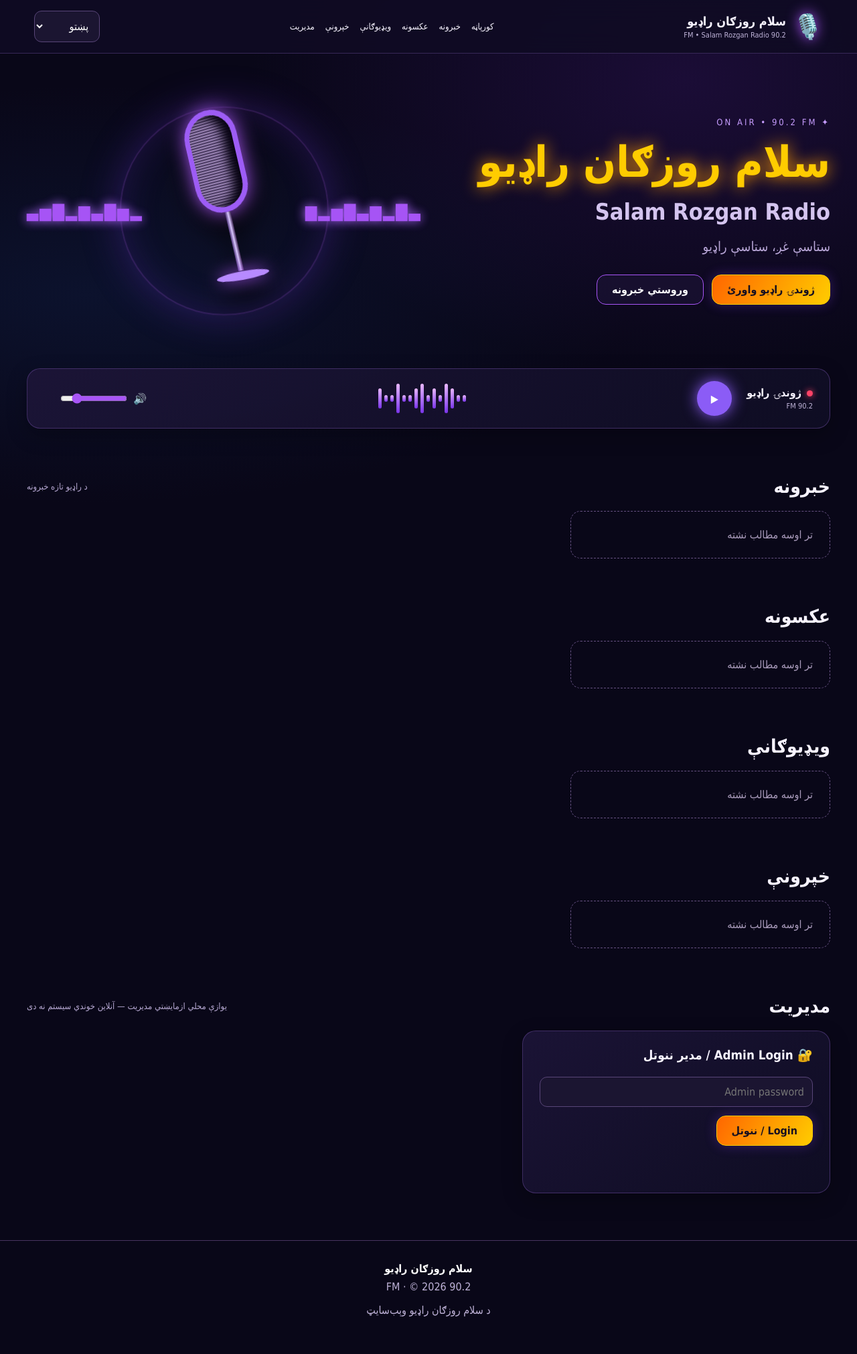
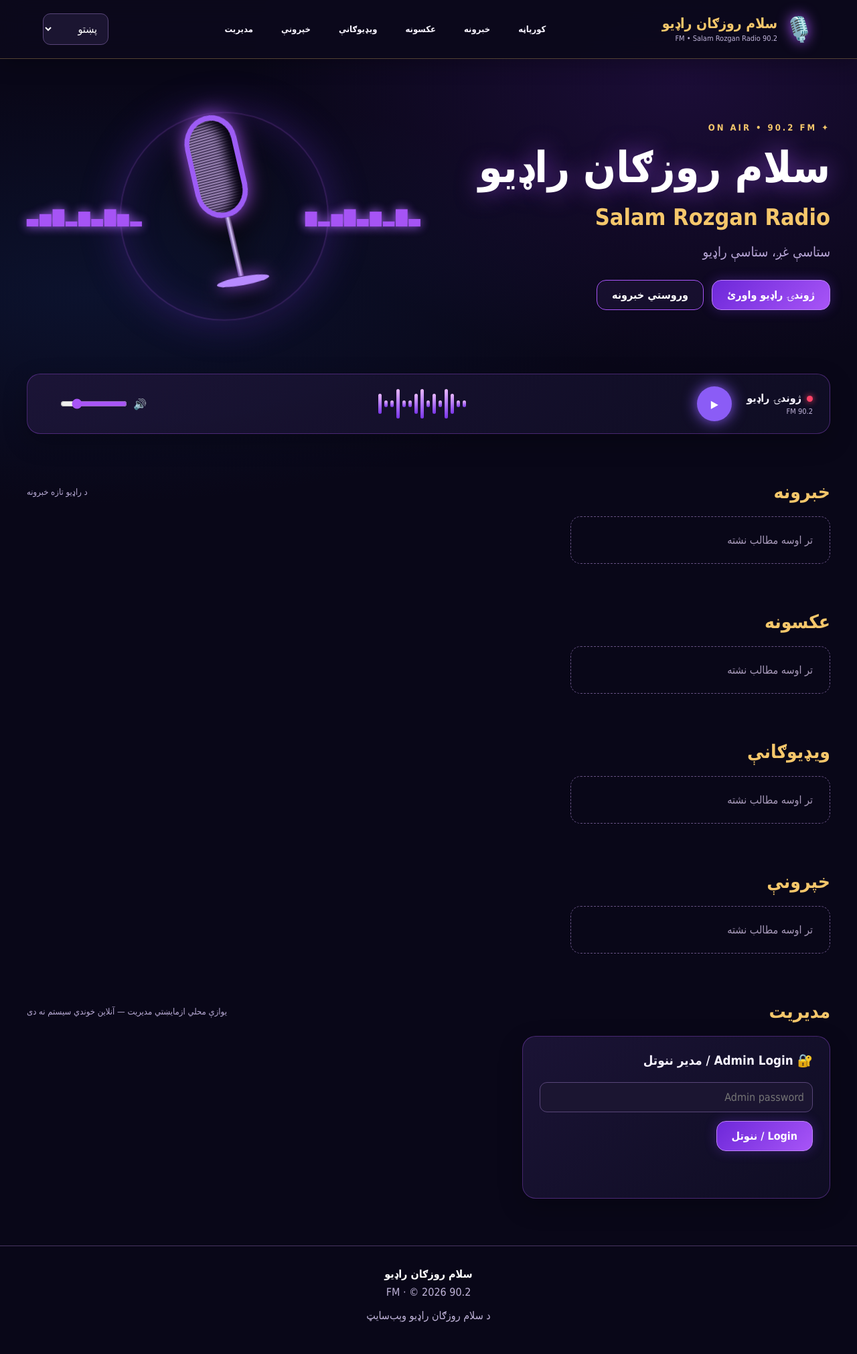
Before and after one commit to Afghan0012-ux/Salam-rozgan-radio, a Flask app: page / in a window 1280 px wide. Shown: the whole page at 67% size. Before the commit the page ends 1966 px from the top, so only its background shows below. Run offline with Flask 3, Linux system fonts and the light colour scheme; data that the repository does not hold is empty; parts of the project's set-up code (start-up, migrations or seed data) failed here and were passed over.

Commit message:
Update style.css

```diff
--- a/static/style.css
+++ b/static/style.css
@@ -55,3 +55,94 @@
   color: #171020;
   border-color: #ffcc00;
 }
+/* Salam Rozgan Radio - Professional Design */
+
+:root {
+  --gold: #f5c76b;
+  --purple: #a855f7;
+  --dark: #090718;
+}
+
+.topbar {
+  padding: 20px 5%;
+  background: rgba(12, 9, 28, 0.96);
+  border-bottom: 1px solid rgba(245, 199, 107, 0.3);
+  box-shadow: 0 8px 30px rgba(0, 0, 0, 0.25);
+}
+
+.brand strong {
+  color: var(--gold);
+  font-size: 21px;
+}
+
+nav a {
+  padding: 10px 13px;
+  border-radius: 10px;
+  font-weight: bold;
+}
+
+nav a:hover {
+  color: var(--gold);
+  background: rgba(245, 199, 107, 0.1);
+}
+
+.hero h1 {
+  color: #ffffff;
+  text-shadow: 0 0 35px rgba(168, 85, 247, 0.65);
+}
+
+.hero h2 {
+  color: var(--gold);
+}
+
+.eyebrow {
+  color: var(--gold);
+  font-weight: bold;
+}
+
+.primary {
+  background: linear-gradient(135deg, #6d28d9, #a855f7);
+  color: white;
+  border: 1px solid #c084fc;
+  border-radius: 14px;
+  font-weight: bold;
+  transition: transform 0.2s, box-shadow 0.2s;
+}
+
+.primary:hover {
+  transform: translateY(-3px);
+  box-shadow: 0 10px 28px rgba(168, 85, 247, 0.45);
+}
+
+.outline:hover {
+  border-color: var(--gold);
+  color: var(--gold);
+}
+
+.section h2 {
+  color: var(--gold);
+}
+
+.card {
+  border: 1px solid rgba(168, 85, 247, 0.35);
+  box-shadow: 0 12px 35px rgba(0, 0, 0, 0.25);
+}
+
+.post {
+  transition: transform 0.25s;
+}
+
+.post:hover {
+  transform: translateY(-5px);
+}
+
+@media (max-width: 550px) {
+  .brand strong {
+    font-size: 17px;
+  }
+
+  nav a {
+    padding: 8px;
+    font-size: 12px;
+  }
+}
```
